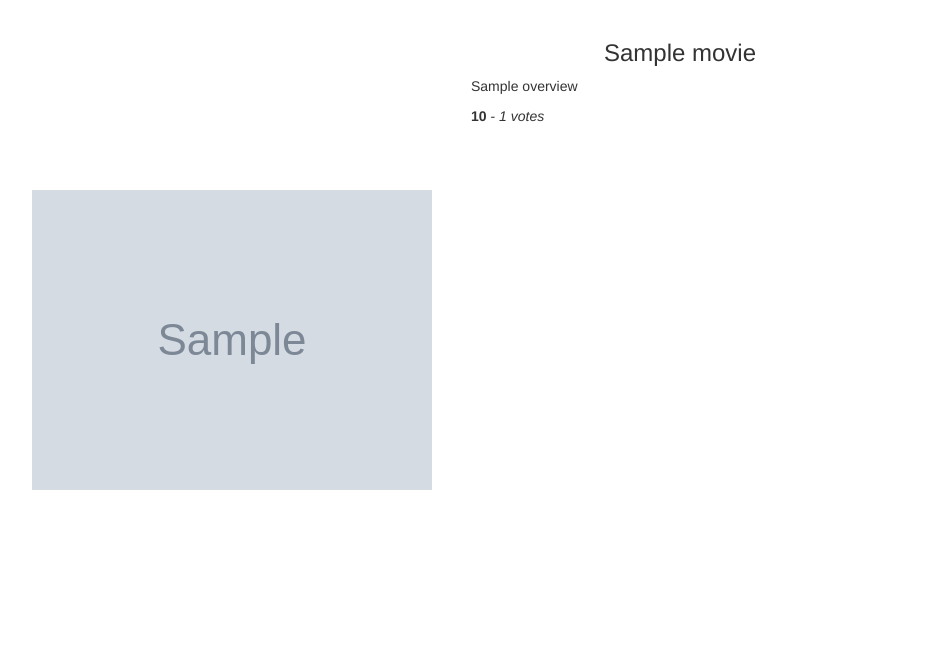
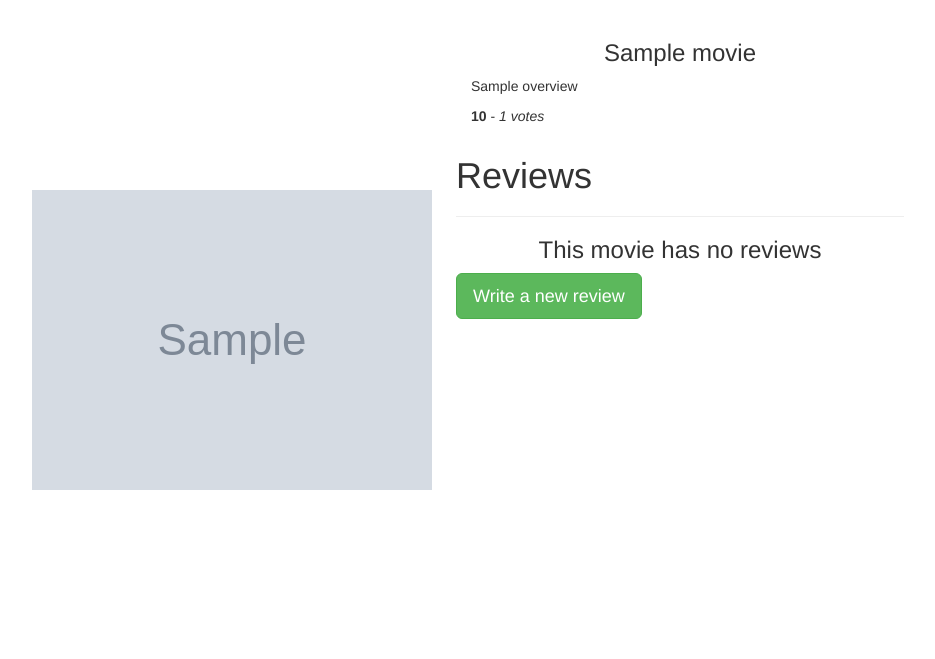
Before and after one commit to ngetichnicholas/Watchlist, a Flask app: template app/templates/movie.html in a window 1280 px wide. Shown: the part 64-723 px from the top of the page, without its empty margins (184-1119 px from the left). Run offline with Flask 2, Linux system fonts and the light colour scheme; the template is opened without the code that fills it: most values are stand-ins (such as "Sample title", 1, 10 or a date in 2020); grey boxes marked "Sample" are stand-in pictures; parts of the project's set-up code (start-up, migrations or seed data) failed here and were passed over; some libraries are stand-ins or nearby versions.

Commit message:
Add reviews

```diff
--- a/app/templates/macros.html
+++ b/app/templates/macros.html
@@ -12,3 +12,13 @@
     {% endfor %}
 
 {% endmacro %}
+
+<!-- Displaying reviews macro -->
+{% macro displayReviews(review_list) %}
+    {% for review in review_list %}
+    <div class="col-xs-12 col-sm-4 col-md-4 col-lg-4 review-card">
+        <h2> {{ review.title}} </h2>
+        <p> {{ review.review | truncate(30) }}</p>
+    </div>
+    {% endfor %}
+{% endmacro %}
--- a/app/templates/movie.html
+++ b/app/templates/movie.html
@@ -1,27 +1,39 @@
-{% extends 'base.html'%}
-{% import 'macros.html' as macro%}
+{% extends 'base.html'%} {% import 'macros.html' as macro%}
 
 <!-- Styles block -->
 
-{% block styles%}
-    {{ super() }}
-    <link rel="stylesheet" href="{{url_for('static',filename='css/index.css')}}">
+{% block styles%} {{ super() }}
+<link rel="stylesheet" href="{{url_for('static',filename='css/index.css')}}" />
 {% endblock %}
 <!-- Content block -->
 {% block content %}
 <div class="container">
-
   <!-- Poster background -->
   <div class="row">
-    <div class="col-xs-6 col-sm-6 col-md-6 col-lg-6 posterPath" style="background: url({{movie.poster}}) no-repeat center center">
+    <div
+      class="col-xs-6 col-sm-6 col-md-6 col-lg-6 posterPath"
+      style="background: url({{movie.poster}}) no-repeat center center">
     </div>
     <div class="col-xs-6 col-sm-6 col-md-6 col-lg-6 movie-details">
       <h3>{{ movie.title }}</h3>
 
-      <p class="overview"> {{ movie.overview }}</p>
-      <p class="ratings"> <b> {{ movie.vote_average }}</b> - <i>{{ movie.vote_count}} votes </i> </p>
+      <p class="overview">{{ movie.overview }}</p>
+
+      <p class="ratings">
+        <b> {{ movie.vote_average }}</b> - <i>{{ movie.vote_count}} votes </i>
+      </p>
+      <div class="row">
+        <h1>Reviews</h1>
+        <hr/>
+
+        {% if reviews %} {{macro.displayReviews(reviews)}} {% else%}
+        <h3 class="text-center">This movie has no reviews</h3>
+
+        <a class="btn btn-success btn-lg text-center"
+          href="/movie/review/new/{{movie.id}}">Write a new review</a>
+        {% endif %}
+    </div>
     </div>
   </div>
-
 </div>
 {% endblock %}
```
Also changed, not shown: app/models/reviews.py (+11 -0 lines), app/templates/new_review.html (added, +19 -0 lines), app/views.py (+21 -1 lines).
